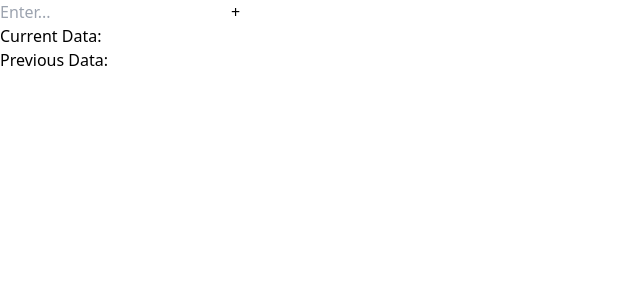
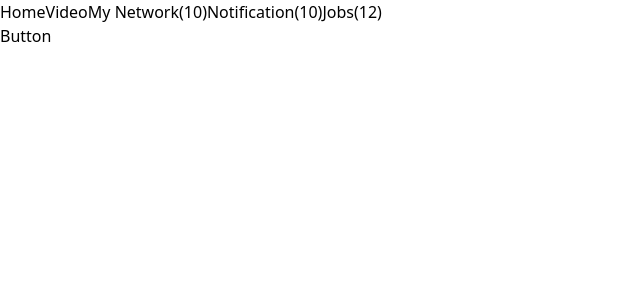
Before and after one commit to kishu279/react-journey, a React (Vite) app: page / in a window 1280 px wide. Shown: the top 300 px of the page, without its empty margins (0-640 px from the left). Built offline with nearby package versions, Linux system fonts and the light colour scheme.

Commit message:
Recoil atoms and selectors

```diff
--- a/package.json
+++ b/package.json
@@ -11,7 +11,8 @@
   },
   "dependencies": {
     "react": "^18.3.1",
-    "react-dom": "^18.3.1"
+    "react-dom": "^18.3.1",
+    "recoil": "^0.7.7"
   },
   "devDependencies": {
     "@eslint/js": "^9.15.0",
--- a/src/App.css
+++ b/src/App.css
@@ -0,0 +1,42 @@
+#root {
+    max-width: 1280px;
+    margin: 0 auto;
+    padding: 2rem;
+    text-align: center;
+  }
+
+  .logo {
+    height: 6em;
+    padding: 1.5em;
+    will-change: filter;
+    transition: filter 300ms;
+  }
+  .logo:hover {
+    filter: drop-shadow(0 0 2em #646cffaa);
+  }
+  .logo.react:hover {
+    filter: drop-shadow(0 0 2em #61dafbaa);
+  }
+
+  @keyframes logo-spin {
+    from {
+      transform: rotate(0deg);
+    }
+    to {
+      transform: rotate(360deg);
+    }
+  }
+
+  @media (prefers-reduced-motion: no-preference) {
+    a:nth-of-type(2) .logo {
+      animation: logo-spin infinite 20s linear;
+    }
+  }
+
+  .card {
+    padding: 2em;
+  }
+
+  .read-the-docs {
+    color: #888;
+  }
--- a/src/App.jsx
+++ b/src/App.jsx
@@ -274,36 +274,271 @@
 //     </>
 //   );
 // }
-import { useState } from "react";
-import usePrev from "./custom hooks/usePrev";
+// import { useState } from "react";
+// import usePrev from "./custom hooks/usePrev";
 
-const App = () => {
-  const [input, setInput] = useState(""); // Initialize input with an empty string
-  const [data, setData] = useState(null);
+// const App = () => {
+//   const [input, setInput] = useState(""); // Initialize input with an empty string
+//   const [data, setData] = useState(null);
 
-  const prevData = usePrev(data); // Get previous value of `data`
+//   const prevData = usePrev(data); // Get previous value of `data`
+
+//   return (
+//     <>
+//       <div>
+//         <input
+//           type="text"
+//           value={input} // Bind input to the state
+//           onChange={(e) => setInput(e.target.value)} // Update state on change
+//           placeholder="Enter..."
+//         />
+//         <button
+//           onClick={() => {
+//             setData(input); // Set data to the current input value when the button is clicked
+//           }}
+//         >
+//           +
+//         </button>
+//       </div>
+
+//       <div>
+//         <p>Current Data: {data}</p>
+//         <p>Previous Data: {prevData}</p>
+//       </div>
+//     </>
+//   );
+// };
+
+// export default App;
+
+// export default function App() {
+//   const [input, setInput] = useState("");
+//   const [data, setData] = useState("");
+//   useDebounce(
+//     () => {
+//       setData(input);
+//     },
+//     2000,
+//     input
+//   );
+
+//   return (
+//     <>
+//       <div>
+//         <input
+//           type="text"
+//           placeholder="search"
+//           onChange={(e) => setInput(e.target.value)}
+//         />
+//         <p>Input: {input}</p>
+
+//         <p>Data : {data} </p>
+//       </div>
+//     </>
+//   );
+// }
+
+// import { useRef } from "react";
+
+// function App() {
+//   function sendDataToBackend() {
+//     fetch("api.amazon.com/search/");
+//   }
+
+//   const debouncedfn = useDebounce(sendDataToBackend);
+
+//   return (
+//     <div>
+//       <input type="search" onChange={debouncedfn} />
+//     </div>
+//   );
+// }
+
+// //steps :
+// // 1. create a function which accepts the original function
+// // 2. create a clock --> using useRef
+// // 3. write a function to clear the clock --> clearTimeOut and call the function using setTimeOut --> this will be the value of ref current
+// // 4. return the function
+
+// function useDebounce(originalFn) {
+//   const currentClock = useRef();
+//   const fn = () => {
+//     clearTimeout(currentClock.current);
+//     currentClock.current = setTimeout(originalFn, 1000);
+//   };
+//   return fn;
+// }
+
+// export default App;
+
+// Context Api Explanation
+
+// export default function () {
+//   return (
+//     <>
+//       <div>
+//         <LightBulb />
+//       </div>
+//     </>
+//   );
+// }
+
+// function LightBulb() {
+//   const [bulbOn, setBulbOn] = useState(true);
+
+//   return (
+//     <>
+//       <BulbState bulbOn={bulbOn} />
+//       <Toggle setBulbOn={setBulbOn} bulbOn={bulbOn} />
+//     </>
+//   );
+// }
+
+// function BulbState({ bulbOn }) {
+//   return <>{bulbOn ? "Bulb On" : "Bulb Off"}</>;
+// }
+
+// function Toggle({ setBulbOn, bulbOn }) {
+//   return (
+//     <>
+//       <button onClick={() => setBulbOn(!bulbOn)}>Toggle</button>
+//     </>
+//   );
+// }
+
+// import { useContext } from "react";
+
+// const MyContext = createContext();
+
+// export default function () {
+//   const [bulbOn, setBulbOn] = useState(true);
+
+//   return (
+//     <>
+//       <div>
+//         <MyContext.Provider value={{ bulbOn: bulbOn, setBulbOn: setBulbOn }}>
+//           <LightBulb />
+//         </MyContext.Provider>
+//       </div>
+//     </>
+//   );
+// }
+
+// function LightBulb() {
+//   return (
+//     <>
+//       <BulbState />
+//       <Toggle />
+//     </>
+//   );
+// }
+
+// function BulbState() {
+//   const { bulbOn } = useContext(MyContext);
+//   return <>{bulbOn ? "Bulb On" : "Bulb Off"}</>;
+// }
+
+// function Toggle() {
+//   const { bulbOn, setBulbOn } = useContext(MyContext);
+//   return (
+//     <>
+//       <button onClick={() => setBulbOn(!bulbOn)}>Toggle</button>
+//     </>
+//   );
+// }
+
+// import { useState, useContext, createContext } from "react";
+
+// const MyContext = createContext();
+
+// function Wrap({ children }) {
+//   const [bulbOn, setBulbOn] = useState(true);
+//   return (
+//     <MyContext.Provider value={{ bulbOn: bulbOn, setBulbOn: setBulbOn }}>
+//       {children}
+//     </MyContext.Provider>
+//   );
+// }
+
+// function App() {
+//   return (
+//     <>
+//       <div>
+//         <Wrap>
+//           <LightBulb />
+//         </Wrap>
+//       </div>
+//     </>
+//   );
+// }
+
+// function LightBulb() {
+//   return (
+//     <>
+//       <BulbState />
+//       <Toggle />
+//     </>
+//   );
+// }
+
+// function BulbState() {
+//   const { bulbOn } = useContext(MyContext);
+//   return <>{bulbOn ? "Bulb On" : "Bulb Off"}</>;
+// }
+
+// function Toggle() {
+//   const { bulbOn, setBulbOn } = useContext(MyContext);
+//   return (
+//     <>
+//       <button onClick={() => setBulbOn(!bulbOn)}>Toggle</button>
+//     </>
+//   );
+// }
+
+// export default App;
+
+// Recoil --> State Management
+
+import { RecoilRoot, useRecoilState, useRecoilValue } from "recoil";
+import { jobsAtom, networkAtom, notificationAtom } from "./Atoms.jsx";
+import { Count } from "./Selectors.jsx";
+
+function App() {
+  return (
+    <>
+      <RecoilRoot>
+        <MyApp />
+      </RecoilRoot>
+    </>
+  );
+}
+
+const MyApp = () => {
+  // const myNetworkAtom = useRecoilValue(networkAtom);
+  // const myNotificationAtom = useRecoilValue(notificationAtom);
+  // const myJobsAtom = useRecoilValue(jobsAtom);
+
+  const [netAtom, setNetAtom] = useRecoilState(networkAtom);
+  const [notiAtom, setNotiAtom] = useRecoilState(notificationAtom);
+  const [jobAtom, setJobAtom] = useRecoilState(jobsAtom);
+  const c = useRecoilValue(Count);
+
+  const updateCount = () => {
+    setNetAtom(c);
+  };
 
   return (
     <>
       <div>
-        <input
-          type="text"
-          value={input} // Bind input to the state
-          onChange={(e) => setInput(e.target.value)} // Update state on change
-          placeholder="Enter..."
-        />
-        <button
-          onClick={() => {
-            setData(input); // Set data to the current input value when the button is clicked
-          }}
-        >
-          +
-        </button>
+        <button>Home</button>
+        <button>Video</button>
+        <button>My Network({netAtom})</button>
+        <button>Notification({notiAtom})</button>
+        <button>Jobs({jobAtom})</button>
       </div>
 
       <div>
-        <p>Current Data: {data}</p>
-        <p>Previous Data: {prevData}</p>
+        <button onClick={updateCount}>Button</button>
       </div>
     </>
   );
--- /dev/null
+++ b/src/Atoms.jsx
@@ -0,0 +1,16 @@
+import { atom } from "recoil";
+
+export const networkAtom = atom({
+  key: "networkAtom",
+  default: 10,
+});
+
+export const notificationAtom = atom({
+  key: "notificationAtom",
+  default: 10,
+});
+
+export const jobsAtom = atom({
+  key: "jobsAtom",
+  default: 12,
+});
--- /dev/null
+++ b/src/Selectors.jsx
@@ -0,0 +1,11 @@
+import { selector } from "recoil";
+import { jobsAtom, networkAtom, notificationAtom } from "./Atoms.jsx";
+
+export const Count = selector({
+  key: "Count",
+  get: ({ get }) => {
+    const c = get(networkAtom);
+
+    return c + 1;
+  },
+});
```
